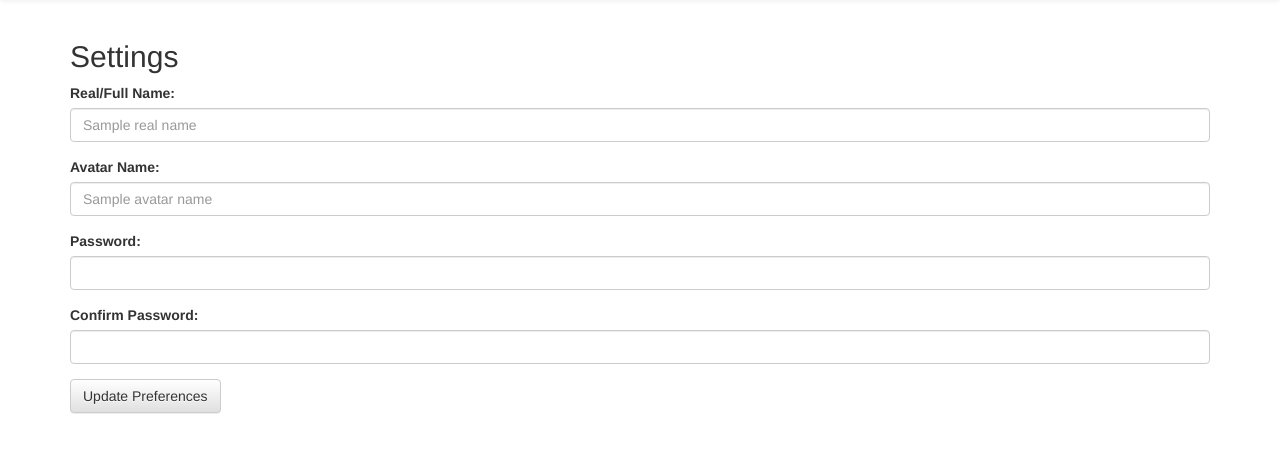
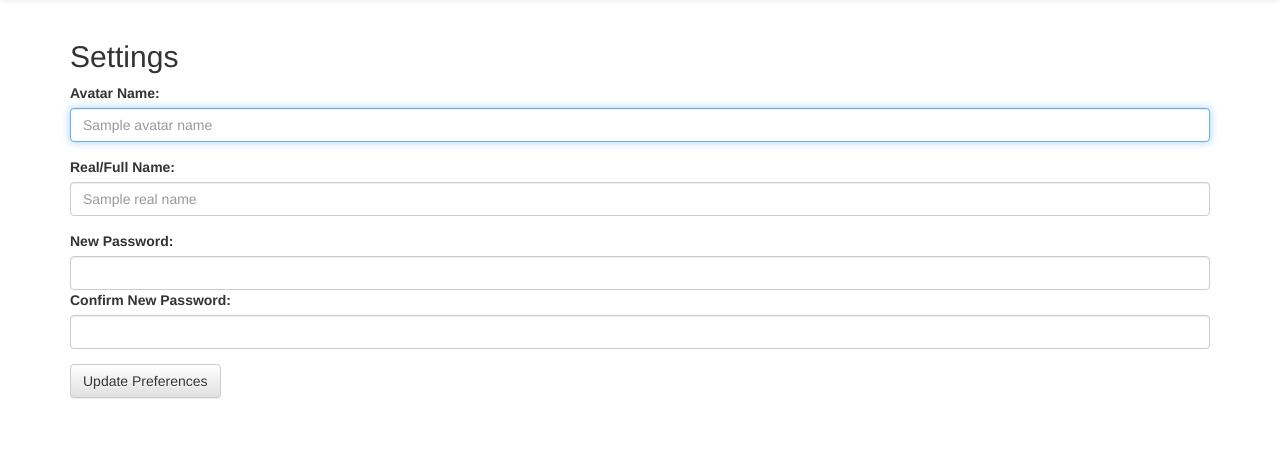
Before and after one commit to mikelmcdaniel/grade-oven, a Flask app: template src/templates/settings.html in a window 1280 px wide. Shown: the part 52-505 px from the top of the page. Run offline with Flask 2, Linux system fonts and the light colour scheme; the template is opened without the code that fills it: most values are stand-ins (such as "Sample title", 1, 10 or a date in 2020); parts of the project's set-up code (start-up, migrations or seed data) failed here and were passed over; some libraries are stand-ins or nearby versions.

```diff
--- a/src/templates/settings.html
+++ b/src/templates/settings.html
@@ -3,23 +3,19 @@
 <h2>Settings</h2>
 <form method="post">
   <div class="form-group">
-    <label for="real_name">Real/Full Name:</label>
-    <input type="text" class="form-control" placeholder="{{ real_name|e }}" id="real_name">
+    <label for="avatar_name">Avatar Name:</label>
+    <input type="text" class="form-control" placeholder="{{ avatar_name|e }}" id="avatar_name" name="avatar_name" autofocus>
   </div>
   <div class="form-group">
-    <label for="avatar_name">Avatar Name:</label>
-    <input type="text" class="form-control" placeholder="{{ avatar_name|e }}" id="avatar_name">
-  </div>
-
-  <div class="form-group">
-    <label for="password">Password:</label>
-    <input type="password" class="form-control" id="password">
+    <label for="real_name">Real/Full Name:</label>
+    <input type="text" class="form-control" placeholder="{{ real_name|e }}" id="real_name" name="real_name">
   </div>
   <div class="form-group">
-    <label for="password2">Confirm Password:</label>
-    <input type="password" class="form-control" id="password2">
+    <label for="password">New Password:</label>
+    <input type="password" class="form-control" id="password" name="password">
+    <label for="password2">Confirm New Password:</label>
+    <input type="password" class="form-control" id="password2" name="password2">
   </div>
-
   <input name="_csrf_token" type="hidden" value="{{ csrf_token() }}">
   <button type="submit" class="btn btn-default">Update Preferences</button>
 </form>
```
